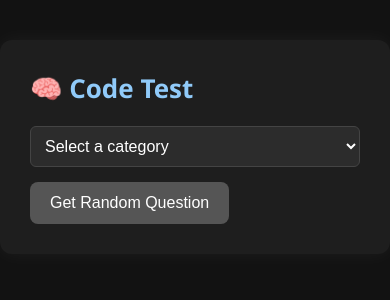
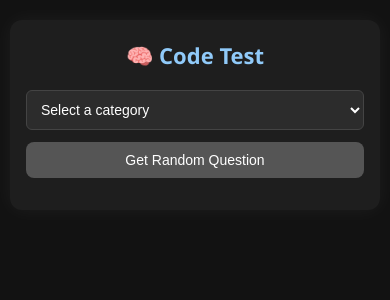
Before and after one commit to srirama2004/Algoeas, a React (Create React App) app in the folder frontend/: page /quiz in a window 390 px wide. Shown: the top 300 px of the page. Built offline with nearby package versions, Linux system fonts and the light colour scheme.

Commit message:
Update QuizPage.css

```diff
--- a/frontend/src/components/QuizPage.css
+++ b/frontend/src/components/QuizPage.css
@@ -166,3 +166,65 @@ button:disabled {
 .close-answer-btn:hover {
   background-color: #8e001b;
 }
+/* Ensure code blocks are readable and scrollable on smaller screens */
+.submitted-answer-block pre,
+.quiz-hint-code,
+.quiz-explanation {
+  overflow-x: auto;
+  white-space: pre;
+  word-wrap: normal;
+  -webkit-overflow-scrolling: touch;
+}
+
+/* Force horizontal scroll for long lines in syntax highlighter */
+pre[class*="language-"] {
+  overflow-x: auto;
+  white-space: pre;
+  word-break: normal;
+  word-wrap: normal;
+  padding: 1rem;
+  font-size: 14px;
+}
+
+/* Mobile responsiveness */
+@media (max-width: 550px) {
+  .quiz-container {
+    padding: 20px 16px;
+    margin: 20px 10px;
+    width: auto;
+  }
+
+  .quiz-title {
+    font-size: 22px;
+    text-align: center;
+  }
+
+  .quiz-dropdown,
+  .quiz-textarea,
+  .ansbtn,
+  .hintbtn,
+  .ranbtn,
+  .close-answer-btn {
+    font-size: 14px;
+    padding: 10px;
+    width: 100%;
+    margin-bottom: 12px;
+  }
+
+  .quiz-explanation,
+  .quiz-hint-code,
+  .submitted-answer-block pre {
+    font-size: 14px;
+    padding: 12px;
+  }
+
+  .quiz-buttons {
+    display: flex;
+    flex-direction: column;
+    gap: 10px;
+  }
+
+  .hintbtn {
+    position: static;
+  }
+}
```
